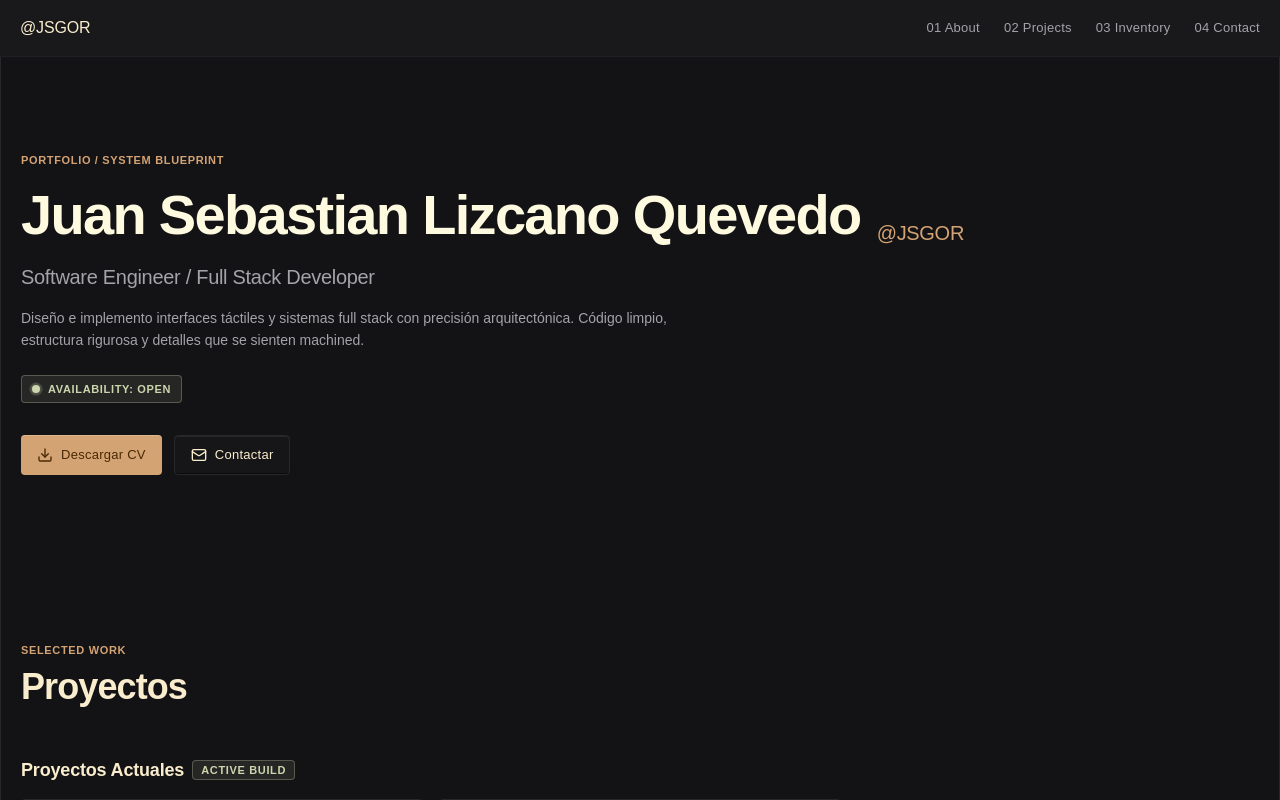
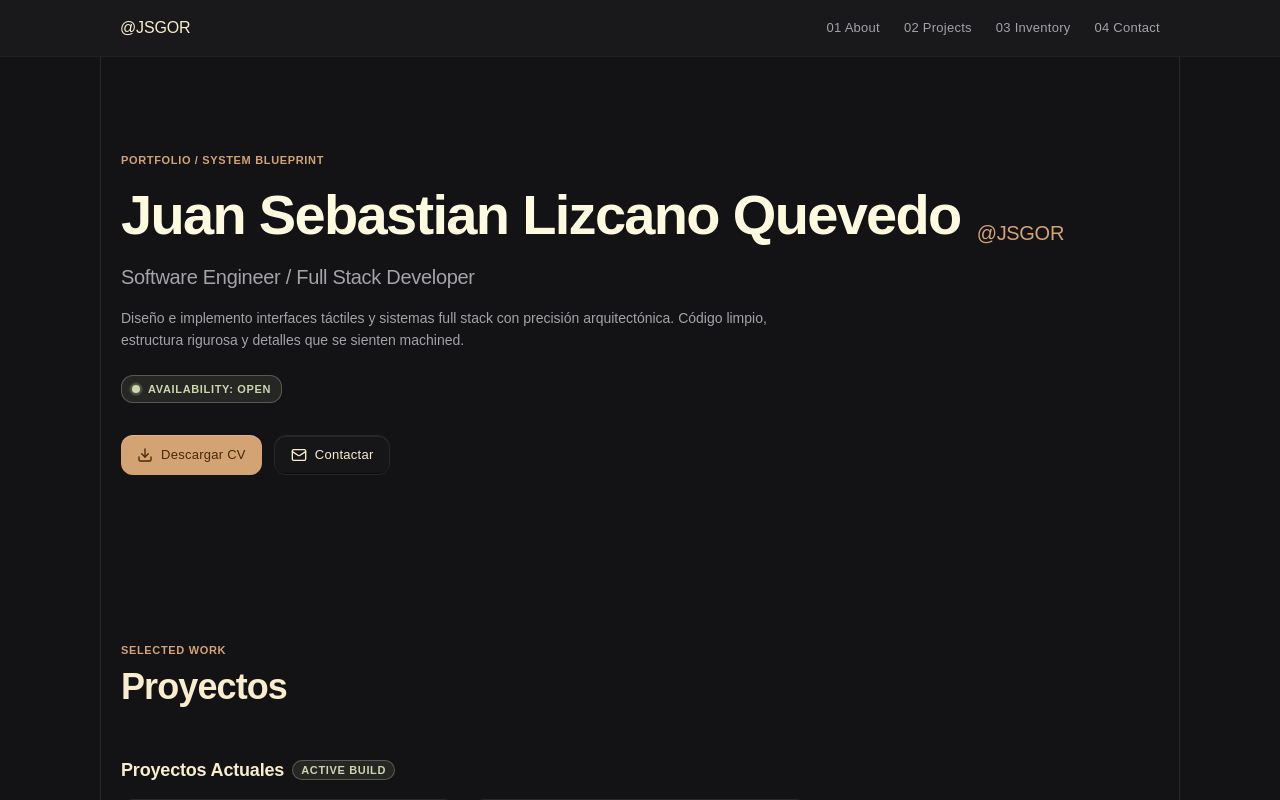
Before and after one commit to GORENTFUC/GORENTFUC.github.io, a React (Vite) app: page / in a window 1280 px wide. Shown: the top 800 px of the page. Built offline with nearby package versions, Linux system fonts and the light colour scheme.

Commit message:
style(tokens): soften radii and add heatmap color scale

```diff
--- a/src/tokens.css
+++ b/src/tokens.css
@@ -159,12 +159,12 @@
   --font-label-sm-line-height: 14px;
   --font-label-sm-letter-spacing: 0.06em;
 
-  /* ── Border radius (Soft Architectural) ── */
-  --radius-sm: 0.125rem;
-  --radius-default: 0.25rem;
-  --radius-md: 0.375rem;
-  --radius-lg: 0.5rem;
-  --radius-xl: 0.75rem;
+  /* ── Border radius (Rounded Soft Architectural) ── */
+  --radius-sm: 0.375rem;
+  --radius-default: 0.75rem;
+  --radius-md: 1rem;
+  --radius-lg: 1.25rem;
+  --radius-xl: 1.5rem;
   --radius-full: 9999px;
 
   /* ── Spacing (8px baseline / 4px sub-grid) ── */
@@ -182,7 +182,14 @@
   --gutter-desktop: 1.5rem;
   --margin-mobile: 1.25rem;
   --margin-desktop: 3rem;
-  --max-content-width: 1280px;
+  --max-content-width: 1080px;
+
+  /* ── Contribution heatmap (ochre scale) ── */
+  --heat-0: #1c1c20;
+  --heat-1: #3a2a1c;
+  --heat-2: #6b4a2e;
+  --heat-3: #a87445;
+  --heat-4: #d4a373;
 
   /* ── Elevation & depth ── */
   --shadow-tactile-inset: inset 0 1px 0 0 rgba(250, 237, 205, 0.08),
```
